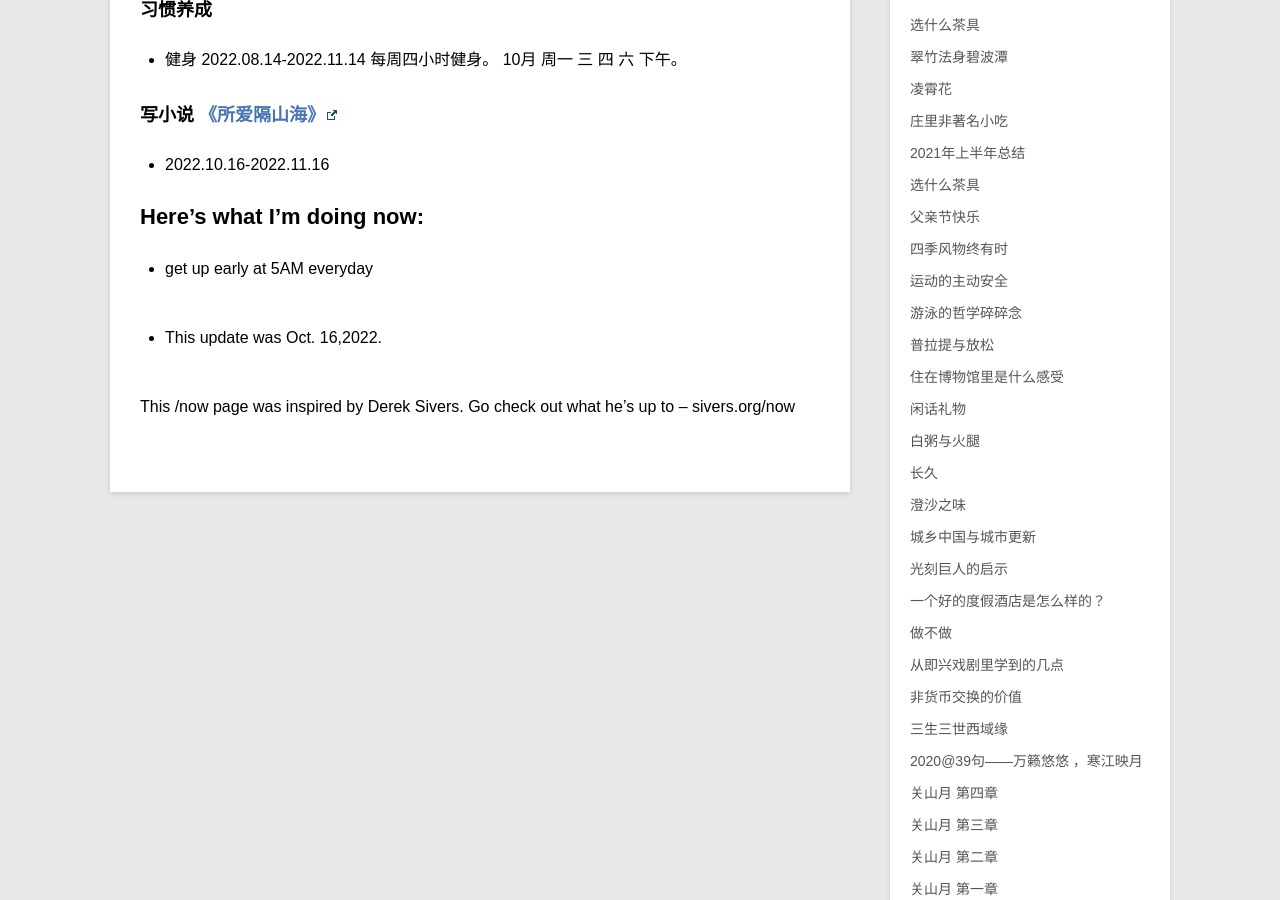
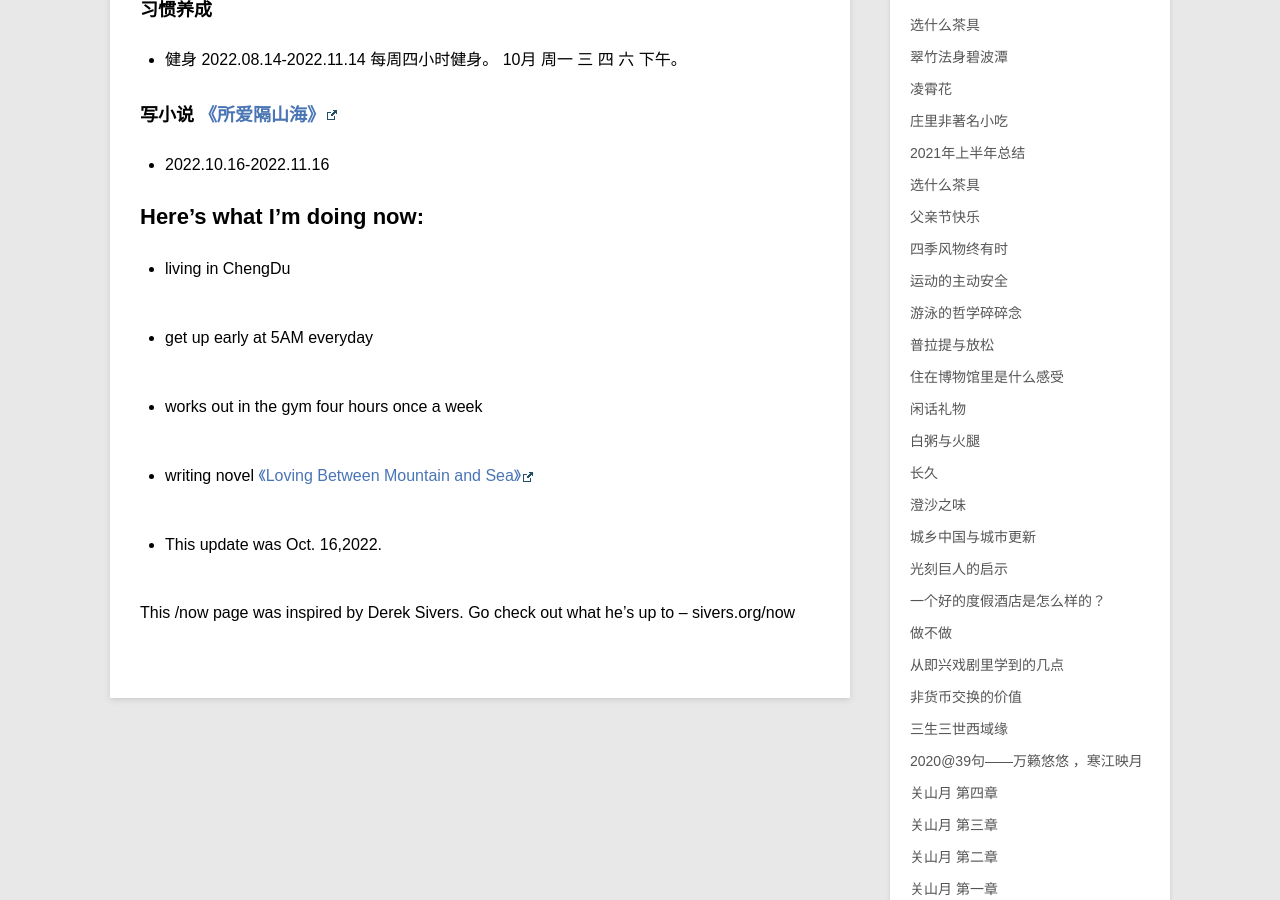
Before and after one commit to violettianjie/violettianjie.github.io, a Jekyll site: the page built from _posts/blog/2017-09-03-now.md, in a window 1280 px wide and 900 px high, scrolled down 884 px. Built offline with Jekyll 4.4.1, drawn with Linux system fonts in a browser that asks for light colours; comment, search, counter and statistics services are not loaded.

Commit message:
Update 2017-09-03-now.md

```diff
--- a/_posts/blog/2017-09-03-now.md
+++ b/_posts/blog/2017-09-03-now.md
@@ -34,8 +34,13 @@ category: blog
 
 
 ## Here’s what I’m doing now:
+- living in ChengDu
 
 - get up early at 5AM everyday
+
+- works out in the gym four hours once a week
+
+- writing novel [《Loving Between Mountain and Sea》](http://violettianjie.com/loveshanhai)
 
 - This update was Oct. 16,2022.
 
```
